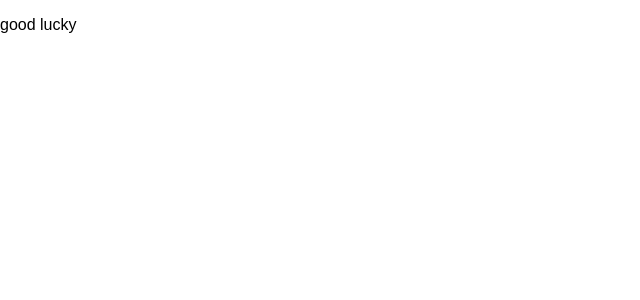
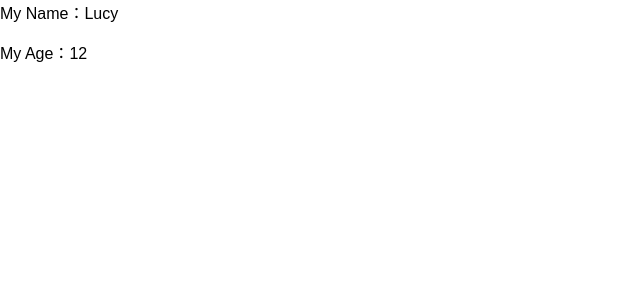
Before and after one commit to Agcaiyun/React, a React (Create React App) app in the folder hello-react/: page / in a window 1280 px wide. Shown: the top 300 px of the page, without its empty margins (0-640 px from the left). Built offline with nearby package versions, Linux system fonts and the light colour scheme.

Commit message:
finish props.children

```diff
--- a/hello-react/src/index.js
+++ b/hello-react/src/index.js
@@ -4,23 +4,25 @@ import './index.css';
 // import CommentApp from './CommentApp';
 import registerServiceWorker from './registerServiceWorker';
 
-class Post extends Component {
-  consoleLogHeight() {
-    console.log(this.p.clientHeight)
-  }
-
-  render() {
-    return (
-      <p ref={(p) => this.p = p} onClick={(e) => this.consoleLogHeight.bind(this)}>
-        {this.props.content}
-      </p>
-    )
-  }
+class BlackBorderContainer extends Component {
+  render () {
+   return (
+     <div>
+       {this.props.children.map((el) => {
+         return (<div>{el}</div>)
+       })}
+     </div>
+   )
+ }
 }
 
-
 ReactDOM.render(
-  <Post content={'good lucky'} />,
+  <BlackBorderContainer>
+  <div className='name'>My Name：Lucy</div>
+  <p className='age'>
+    My Age：<span>12</span>
+  </p>
+</BlackBorderContainer>,
   document.getElementById('root')
 );
 
```
